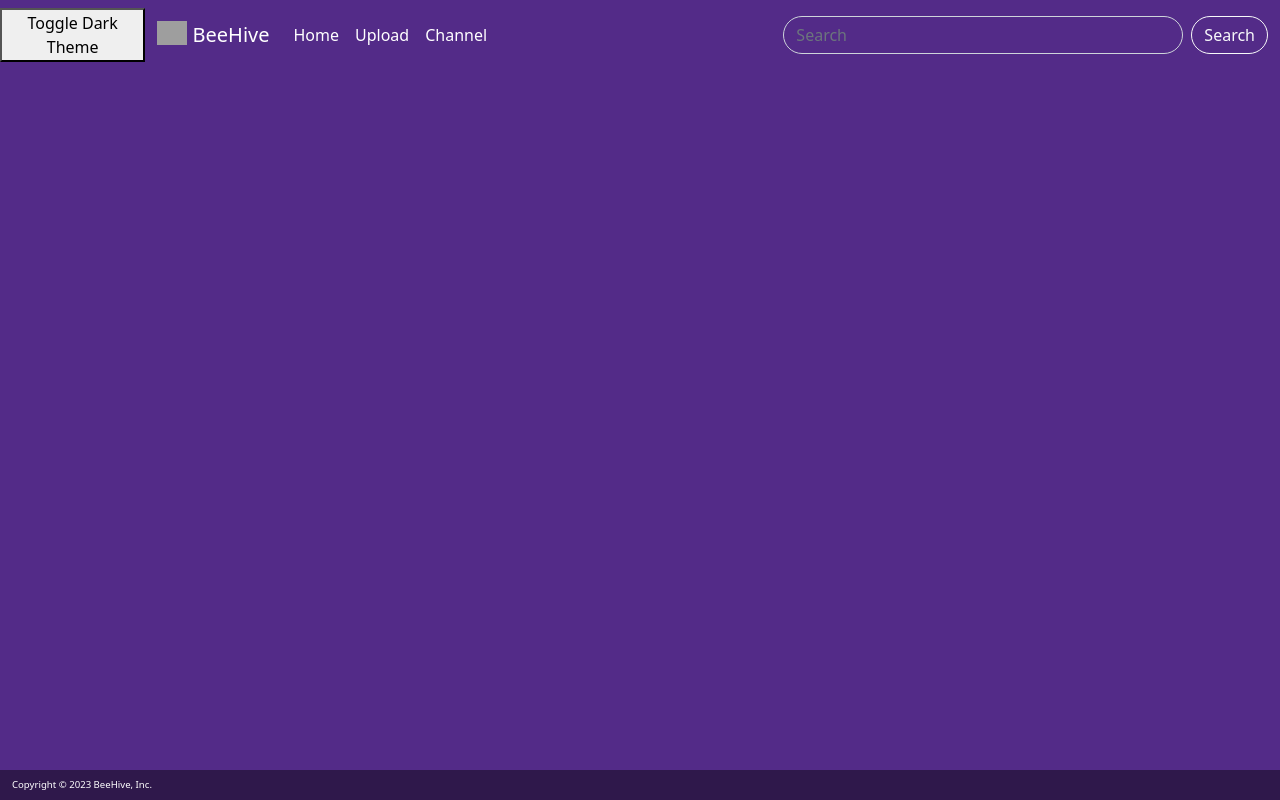
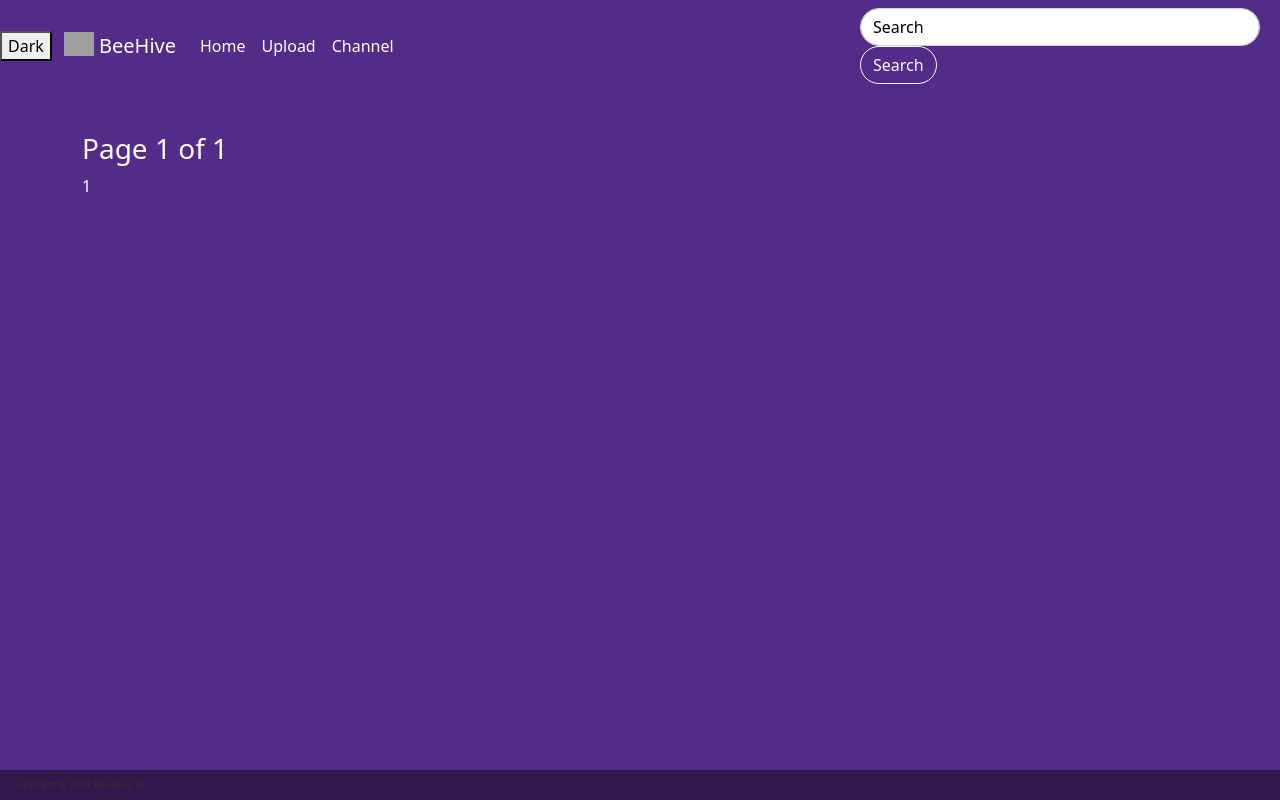
Before and after one commit to nooralhajri/beehive, a Django app: page /videos/ in a window 1280 px wide. Run offline with Django 4.2, Linux system fonts and the light colour scheme; data that the repository does not hold is empty; some libraries are stand-ins or nearby versions; grey boxes are pictures that could not be loaded.

Commit message:
added pagination, and tried to fix search bar

```diff
--- a/beehive/settings.py
+++ b/beehive/settings.py
@@ -135,6 +135,9 @@ EMAIL_HOST_PASSWORD = os.environ.get('EMAIL_HOST_PASSWORD', '')  # use environme
 PASSWORD_RESET_EMAIL_TEMPLATE_NAME = 'registration/password_reset_email.html'
 PASSWORD_RESET_SUBJECT_TEMPLATE_NAME = 'registration/password_reset_subject.txt'
 
+#specifying default from email
+DEFAULT_FROM_EMAIL = 'Your Name <your.email@example.com>'
+
 # Media settings
 MEDIA_URL = '/media/'
 MEDIA_ROOT = os.path.join(BASE_DIR, 'media')
--- a/main_app/static/css/themes.css
+++ b/main_app/static/css/themes.css
@@ -1,11 +1,47 @@
-/* Default Light Theme */
+/* Default theme */
 body {
-    background-color: #fff;
-    color: #333;
-  }
+  background-color: #fff;
+  color: #333;
+}
 
-  /* Dark Theme */
-  body.dark-theme {
-    background-color: #222;
-    color: #f1f1f1;
-  }
+/* Dark theme */
+body.dark {
+  background-color: #222;
+  color: #fff;
+}
+
+/* Navbar */
+.navbar {
+  background-color: #fff;
+  color: #333;
+}
+
+/* Dark Navbar */
+.navbar.dark {
+  background-color: #222;
+  color: #fff;
+}
+
+/* Footer */
+.footer {
+  background-color: #fff;
+  color: #333;
+}
+
+/* Dark Footer */
+.footer.dark {
+  background-color: #222;
+  color: #fff;
+}
+
+/* Header */
+.header {
+  background-color: #fff;
+  color: #333;
+}
+
+/* Dark Header */
+.header.dark {
+  background-color: #222;
+  color: #fff;
+}
--- a/main_app/templates/base.html
+++ b/main_app/templates/base.html
@@ -12,13 +12,33 @@
     <link href="https://cdn.jsdelivr.net/npm/bootstrap@5.3.0-alpha1/dist/css/bootstrap.min.css" rel="stylesheet" integrity="sha384-GLhlTQ8iRABdZLl6O3oVMWSktQOp6b7In1Zl3/Jr59b6EGGoI1aFkw7cmDA6j6gD" crossorigin="anonymous">
     <link rel="stylesheet" href="{% static '/css/main.min.css' %}">
     <link rel="stylesheet" href="{% static '/css/style.css' %}">
-
+    {% comment %} for the search button css {% endcomment %}
+    <style>
+      .form-control::-webkit-input-placeholder {
+          color: black;
+      }
+      .form-control:-moz-placeholder {
+          color: black;
+      }
+      .form-control::-moz-placeholder {
+          color: black;
+      }
+      .form-control:-ms-input-placeholder {
+          color: black;
+      }
+      .form-control::placeholder {
+          color: black;
+      }
+      .form-control {
+          background-color: white;
+          color: black;
+      }
+  </style>
 
 </head>
-<body class="bg-primary">
-    <header>
+<body id="theme-body" class="bg-primary {% if request.COOKIES.dark_mode %}dark{% endif %}">    <header>
         <nav class="navbar navbar-expand-lg  bg-primary" >
-          <button id="theme-toggle">Toggle Dark Theme</button>
+          <button id="theme-toggle" onclick="toggleDarkMode()">Dark</button>
             <div class="container-fluid bg-primary"  >
                 <a class="navbar-brand" href="{% url 'home' %}" style="color: white;" >
                     <img src="https://svgsilh.com/svg/23431-ffffff.svg" alt="Logo" width="30" height="24" class="d-inline-block align-text-top">
@@ -47,8 +67,8 @@
                     </ul> {% endcomment %}
 
                 </ul>
-                <form class="d-flex" role="search">
-                  <input class="form-control me-2 bg-primary" type="search" placeholder="Search" aria-label="Search" style="border-radius: 10rem; width: 25rem; color: white;">
+                <form method="get" action="{% url 'search_results' %}">
+                  <input class="form-control me-2 bg-white text-black" type="search" name="q" placeholder="Search" aria-label="Search" style="border-radius: 10rem; width: 25rem;">
                   <button class="btn btn-outline-light" type="submit" style="border-radius: 10rem;">Search</button>
                 </form>
               </div>
@@ -66,6 +86,19 @@
         <p class="footer-text">Copyright © 2023 BeeHive, Inc.</p>
       </div>
     </footer>
-
+    {% block extra_js %}
+    <script>
+      function toggleDarkMode() {
+          let themeBody = document.getElementById('theme-body');
+          if (themeBody.classList.contains('dark')) {
+              themeBody.classList.remove('dark');
+              document.getElementById('theme-toggle').innerHTML = "Dark";
+          } else {
+              themeBody.classList.add('dark');
+              document.getElementById('theme-toggle').innerHTML = "Light";
+          }
+      }
+  </script>
+    {% endblock %}
 </body>
 </html>
--- a/main_app/templates/main_app/video_list.html
+++ b/main_app/templates/main_app/video_list.html
@@ -29,6 +29,21 @@
 
 </div>
 
+<div>
+    {% comment %} pagination {% endcomment %}
+
+    <h3>Page {{ page_obj.number }} of {{ page_obj.paginator.num_pages }}</h3>
+    <div class="row">
+{% if page_obj.has_previous %}
+    <a href="?page={{ page_obj.previous_page_number }}">previous</a>
+{% endif %}
+
+<span class="current-page">{{ page_obj.number }}</span>
+
+{% if page_obj.has_next %}
+    <a href="?page={{ page_obj.next_page_number }}">next</a>
+{% endif %}
+</div>
 
 
 
--- a/main_app/urls.py
+++ b/main_app/urls.py
@@ -1,5 +1,7 @@
+from django.conf import settings
 from django.urls import path
 from . import views
+from django.contrib.auth import views as auth_views
 
 urlpatterns = [
     path('', views.home, name='home'),
@@ -18,14 +20,23 @@ urlpatterns = [
     path('channels/delete/<int:pk>', views.ChannelDelete.as_view(), name='channels_delete'),
 
     #change password
-    path('accounts/change_password/', views.change_password, name='change_password'),
-    # path('accounts/change_password_done/', views.change_password_done, name='change_password_done'),
+    path('accounts/change_password/', auth_views.PasswordChangeView.as_view(template_name='registration/change_password.html'), name='change_password'),
+    path('accounts/change_password/done/', auth_views.PasswordChangeDoneView.as_view(template_name='registration/change_password_done.html'), name='password_change_done'),
 
     #reset password
     path('accounts/password_reset/', views.PasswordResetView.as_view(), name='password_reset'),
     path('accounts/password_reset/done/', views.PasswordResetDoneView.as_view(), name='password_reset_done'),
     path('accounts/reset/<uidb64>/<token>/', views.PasswordResetConfirmView.as_view(), name='password_reset_confirm'),
+    path('accounts/password_reset_email/', auth_views.PasswordResetView.as_view(template_name='registration/password_reset_form.html'), name='password_reset_email'),
     path('accounts/reset/done/', views.PasswordResetCompleteView.as_view(), name='password_reset_complete'),
+
+    #email verification
+    path('accounts/password_reset_email/', auth_views.PasswordResetView.as_view(
+        email_template_name='registration/password_reset_email.html',
+        html_email_template_name='registration/password_reset_email_html.html',
+        subject_template_name='registration/password_reset_subject.txt',
+        extra_email_context={'email_host_user': settings.EMAIL_HOST_USER}
+    ), name='password_reset_email'),
 
     # Comment URLs
     path('videos/<int:video_pk>/comment/', views.CommentCreate.as_view(), name='comment_create'),
@@ -35,7 +46,7 @@ urlpatterns = [
     path('channels/<int:channel_id>/subscribe/', views.subscribe, name='subscribe'),
 
     # Search URL
-    path('search/', views.search, name='search'),
+    path('search/', views.search_results, name='search_results'),
 
     # Playlist URLs
     path('playlists/', views.PlaylistListView.as_view(), name='playlists_index'),
@@ -55,4 +66,6 @@ urlpatterns = [
     path('tags/update/<int:pk>', views.TagUpdate.as_view(), name='tags_update'),
     path('tags/delete/<int:pk>', views.TagDelete.as_view(), name='tags_delete'),
 
+    #pagination url
+    path('videos/page/<int:page>/', views.VideoList.as_view(), name='videos_index'),
 ]
--- a/main_app/views.py
+++ b/main_app/views.py
@@ -14,11 +14,20 @@ from django.contrib.auth.models import User
 from django.contrib.auth.mixins import LoginRequiredMixin
 from .forms import CreateChannelForm, CreateVideoForm, CommentForm
 from django.http import HttpResponseRedirect, HttpResponseForbidden, JsonResponse
+from django.core.paginator import Paginator
+from django.db.models import Q
 
 # Home view
 def home(request):
-    videos = Video.objects.all()
-    return render(request, 'home.html', {'videos': videos})
+    search_query = request.GET.get('q')
+    if search_query:
+        return redirect('search_results', search_query=search_query)
+    else:
+        videos = Video.objects.all()
+        paginator = Paginator(videos, 10)
+        page = request.GET.get('page')
+        videos = paginator.get_page(page)
+        return render(request, 'main_app/home.html', {'videos': videos})
 
 # Sign up function
 def signup(request):
@@ -60,6 +69,8 @@ def change_password(request):
 # Video class-based views
 class VideoList(ListView):
     model = Video
+    template_name = 'video_list.html'
+    paginate_by = 10  # Show 10 videos per page
 
 class VideoCreate(LoginRequiredMixin, CreateView):
     model = Video
@@ -230,6 +241,7 @@ class CommentDelete(LoginRequiredMixin, DeleteView):
         return Comment.objects.filter(user=self.request.user)
 
 # Add Subscriber Views
+@login_required
 class SubscriberCreate(LoginRequiredMixin, CreateView):
     model = Subscriber
     fields = []
@@ -254,6 +266,7 @@ class SubscriberCreate(LoginRequiredMixin, CreateView):
         return JsonResponse(response_data)
 
 # Add Like Views
+@login_required
 class LikeCreate(LoginRequiredMixin, CreateView):
     model = Like
     fields = []
@@ -263,6 +276,7 @@ class LikeCreate(LoginRequiredMixin, CreateView):
         form.instance.user = self.request.user
         return super().form_valid(form)
 
+@login_required
 class LikeDelete(LoginRequiredMixin, DeleteView):
     model = Like
     success_url = '/videos/'
@@ -272,7 +286,10 @@ class LikeDelete(LoginRequiredMixin, DeleteView):
         user = self.request.user
         return Like.objects.get(video_id=video_id, user=user)
 
+
 # Add Dislike Views
+
+@login_required
 class DislikeCreate(LoginRequiredMixin, CreateView):
     model = Dislike
     fields = []
@@ -282,6 +299,7 @@ class DislikeCreate(LoginRequiredMixin, CreateView):
         form.instance.user = self.request.user
         return super().form_valid(form)
 
+@login_required
 class DislikeDelete(LoginRequiredMixin, DeleteView):
     model = Dislike
     success_url = '/videos/'
@@ -292,6 +310,7 @@ class DislikeDelete(LoginRequiredMixin, DeleteView):
         return Dislike.objects.get(video_id=video_id, user=user)
 
 # Add Playlist Views
+
 class PlaylistCreate(LoginRequiredMixin, CreateView):
     model = Playlist
     fields = ['name']
@@ -300,9 +319,16 @@ class PlaylistCreate(LoginRequiredMixin, CreateView):
         form.instance.user = self.request.user
         return super().form_valid(form)
 
+
 class PlaylistUpdate(LoginRequiredMixin, UpdateView):
     model = Playlist
     fields = ['name']
+
+    def get_queryset(self):
+        if self.request.user.is_staff:
+            return Playlist.objects.all()
+        return Playlist.objects.filter(user=self.request.user)
+
 
 class PlaylistDelete(LoginRequiredMixin, DeleteView):
     model = Playlist
@@ -312,6 +338,7 @@ class PlaylistDelete(LoginRequiredMixin, DeleteView):
         if self.request.user.is_staff:
             return Playlist.objects.all()
         return Playlist.objects.filter(user=self.request.user)
+
 
 class PlaylistDetailView(LoginRequiredMixin, DetailView):
     model = Playlist
@@ -342,8 +369,10 @@ class PlaylistVideoDelete(LoginRequiredMixin, DeleteView):
             return PlaylistVideo.objects.all()
         return PlaylistVideo.objects.filter(user=self.request.user)
 
+
 class TagList(LoginRequiredMixin, ListView):
     model = Tag
+
 
 class TagDetail(LoginRequiredMixin, DetailView):
     model = Tag
@@ -360,12 +389,29 @@ class TagDelete(LoginRequiredMixin, DeleteView):
     model = Tag
     success_url = reverse_lazy('tags_index')
 
-def search(request):
+
+# Search Views
+
+def search_results(request):
     query = request.GET.get('q')
+    videos = Video.search(query)
+    paginator = Paginator(videos, 10)
+    page = request.GET.get('page')
+    videos = paginator.get_page(page)
+    return render(request, 'search_results.html', {'videos': videos, 'query': query})
 
-    if query:
-        videos = Video.objects.filter(title__icontains=query)
-    else:
-        videos = Video.objects.all()
+# ADDING PAGINATION
+def my_view(request):
+    # Query all objects
+    objects = Video.objects.all()
 
-    return render(request, 'search.html', {'videos': videos})
+    # Create a Paginator object with 10 objects per page
+    paginator = Paginator(objects, 10)
+
+    # Get the current page number
+    page_number = request.GET.get('page')
+
+    # Get the Page object for the current page
+    page_obj = paginator.get_page(page_number)
+
+    return render(request, 'video_list.html', {'page_obj': page_obj})
```
Also changed, not shown: main_app/models.py (+7 -0 lines), main_app/templates/search_results.html (added, +34 -0 lines), media/main_app/static/uploads/cat1_LI4HfKZ.png (added), media/main_app/static/uploads/cat1_txEoQEA.png (added), media/main_app/static/uploads/oculus.jpeg (added), media/main_app/static/uploads/oculus_8UlgPnz.jpeg (added), 2 other files.
